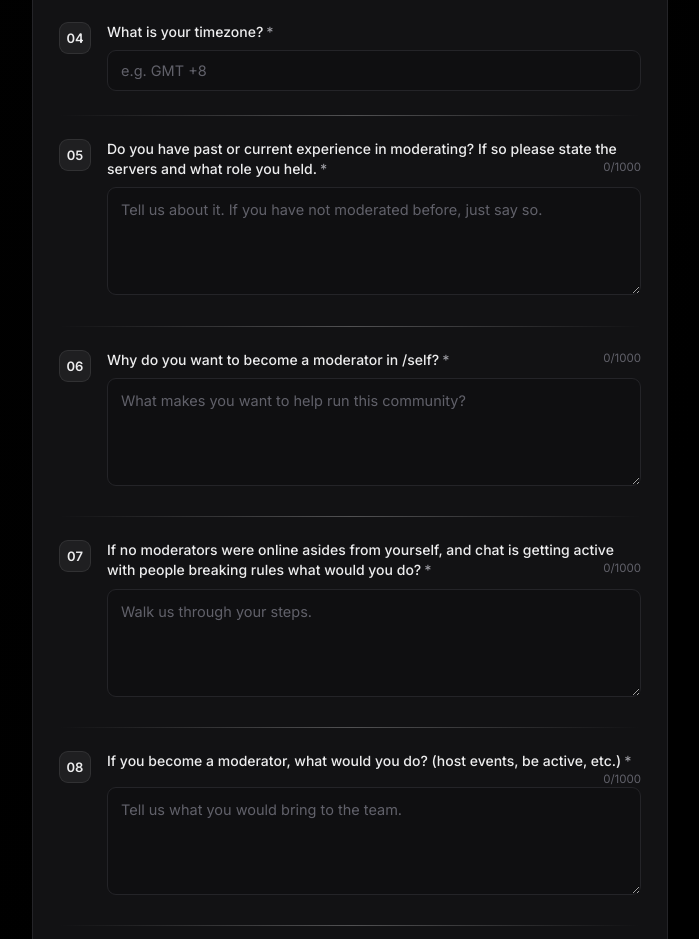
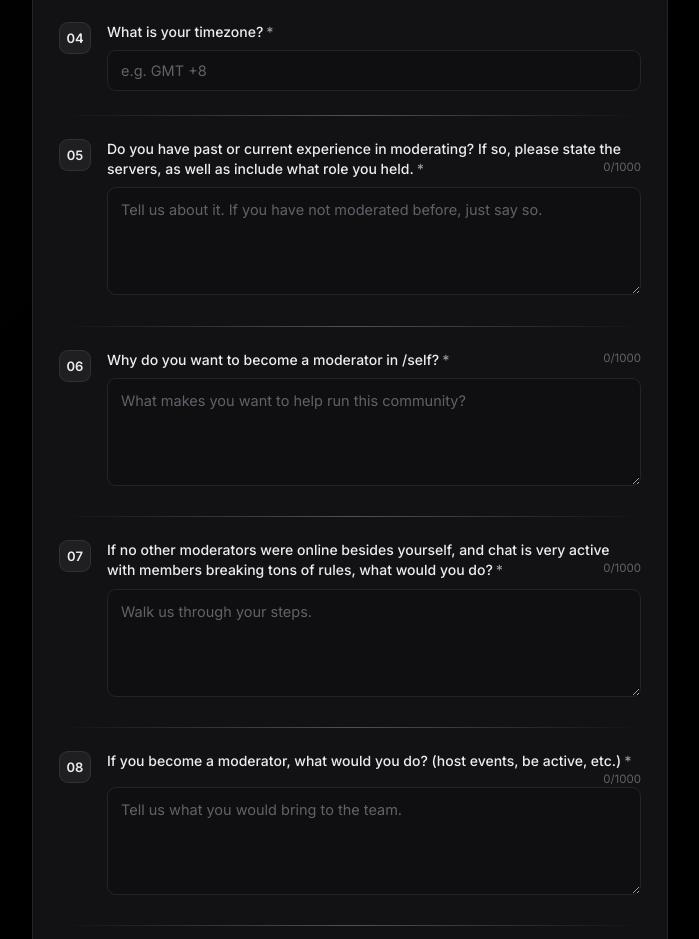
Before and after one commit to verseable/selfmod, a Next.js app: page / in a window 1280 px wide. Shown: the part 1060-1999 px from the top of the page, without its empty margins (290-989 px from the left). Built offline with nearby package versions, Linux system fonts and the light colour scheme.

Commit message:
Refine labels for moderator experience questions

```diff
--- a/app/questions.js
+++ b/app/questions.js
@@ -70,7 +70,7 @@ export const QUESTIONS = [
   {
     name: "experience",
     number: "05",
-    label: "Do you have past or current experience in moderating? If so please state the servers and what role you held.",
+    label: "Do you have past or current experience in moderating? If so, please state the servers, as well as include what role you held.",
     type: "textarea",
     required: true,
     maxLength: 1000,
@@ -88,7 +88,7 @@ export const QUESTIONS = [
   {
     name: "scenarioSlurs",
     number: "07",
-    label: "If no moderators were online asides from yourself, and chat is getting active with people breaking rules what would you do?",
+    label: "If no other moderators were online besides yourself, and chat is very active with members breaking tons of rules, what would you do?",
     type: "textarea",
     required: true,
     maxLength: 1000,
```
